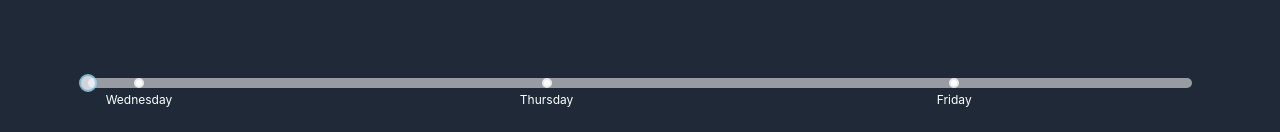
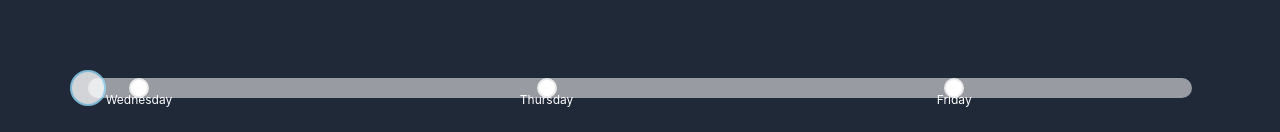
Before and after one commit to Namyts/aurora-forecast, a React (Create React App) app: page / in a window 1280 px wide. Shown: the part 665-797 px from the top of the page. Built offline with nearby package versions, Linux system fonts and the light colour scheme.

Commit message:
made slider bigger

```diff
--- a/src/sliderOverrides.css
+++ b/src/sliderOverrides.css
@@ -1,21 +1,24 @@
 .rc-slider-rail{
 	opacity: 0.6;
-	height: 10px
+	height: 20px;
+	border-radius: 20px;
 }
 .rc-slider-track{
-	height: 10px
+	height: 20px;
+	border-radius: 20px;
 }
 
 .rc-slider-handle{
-	height: 18px;
-	width: 18px;
-	margin-top: -4px;
+	height: 36px;
+	width: 36px;
+	margin-top: -8px;
 }
 
 .rc-slider-step{
-	height: 8px;
+	height: 16px;
 }
 .rc-slider-dot{
-	height: 10px;
-	width: 10px;
+	height: 20px;
+	width: 20px;
+	top: 0px;
 }
```
